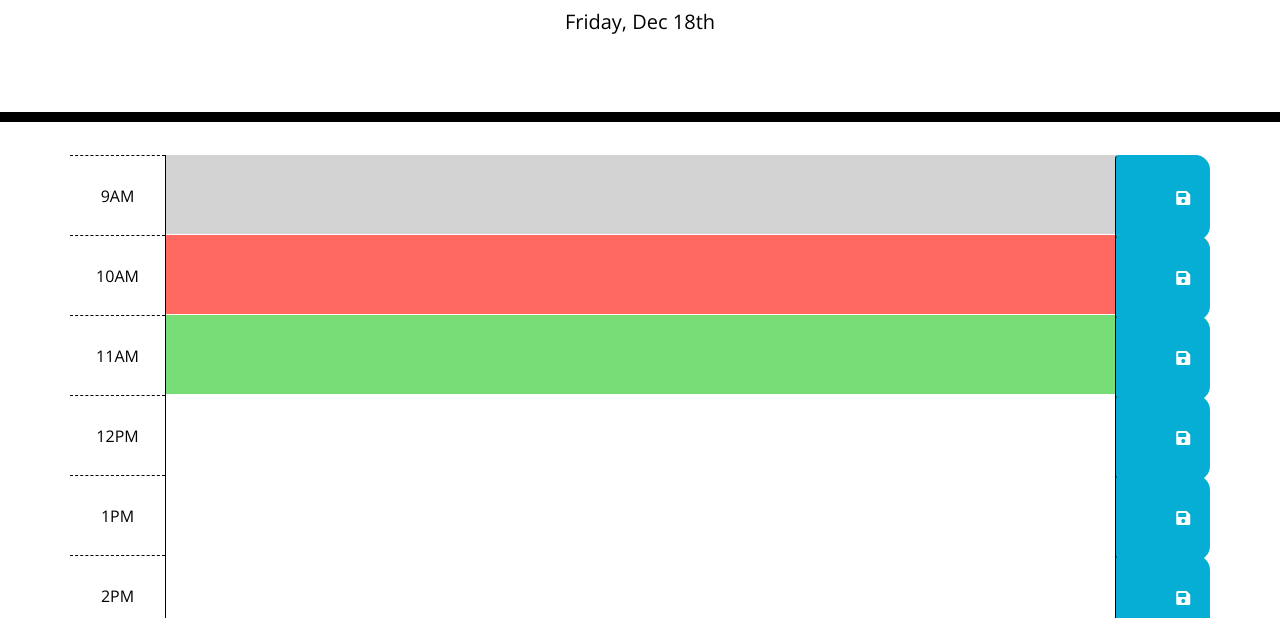
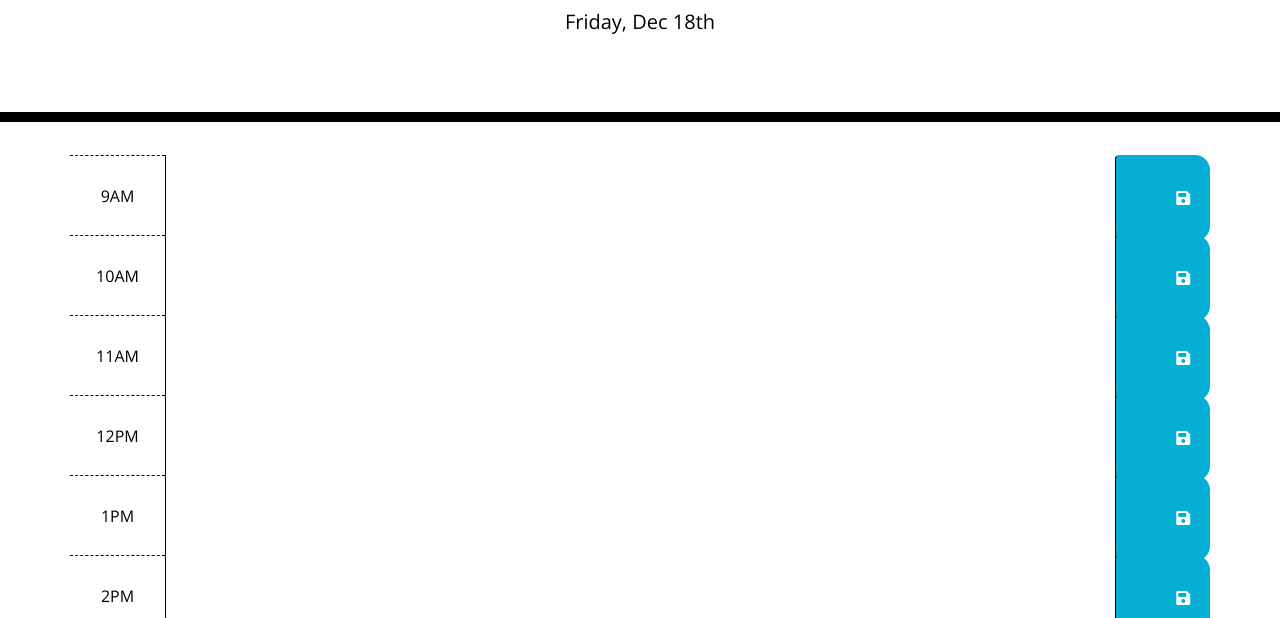
Before and after one commit to anzelcapparelli/work_day_scheduler, a plain HTML site: page index.html in a window 1280 px wide. Shown: the part 182-800 px from the top of the page. Drawn offline with nearby package versions, Linux system fonts and the light colour scheme.

Commit message:
added trim() to storage to remove any white space characters surrounding input; removed example classes from html

```diff
--- a/index.html
+++ b/index.html
@@ -36,7 +36,7 @@
         in the finished product.) -->
 
       <!-- example of a past time block -->
-      <div id="hour-9" class="row time-block past">
+      <div id="hour-9" class="row time-block">
         <div class="col-md-1 hour">
           9AM
         </div>
@@ -47,7 +47,7 @@
       </div>
 
       <!-- example of a present time block -->
-      <div id="hour-10" class="row time-block present">
+      <div id="hour-10" class="row time-block">
         <div class="col-md-1 hour">
           10AM
         </div>
@@ -58,7 +58,7 @@
       </div>
 
       <!-- example of a future time block -->
-      <div id="hour-11" class="row time-block future">
+      <div id="hour-11" class="row time-block">
         <div class="col-md-1 hour">
           11AM
         </div>
--- a/script.js
+++ b/script.js
@@ -61,7 +61,7 @@ $(function () {
 
 
         //stores value in text area upon clicking the save
-        var todo = this.previousElementSibling.value;
+        var todo = this.previousElementSibling.value.trim();
 
         var key_sto = (parseInt($(this).parent().text()));
 
```
